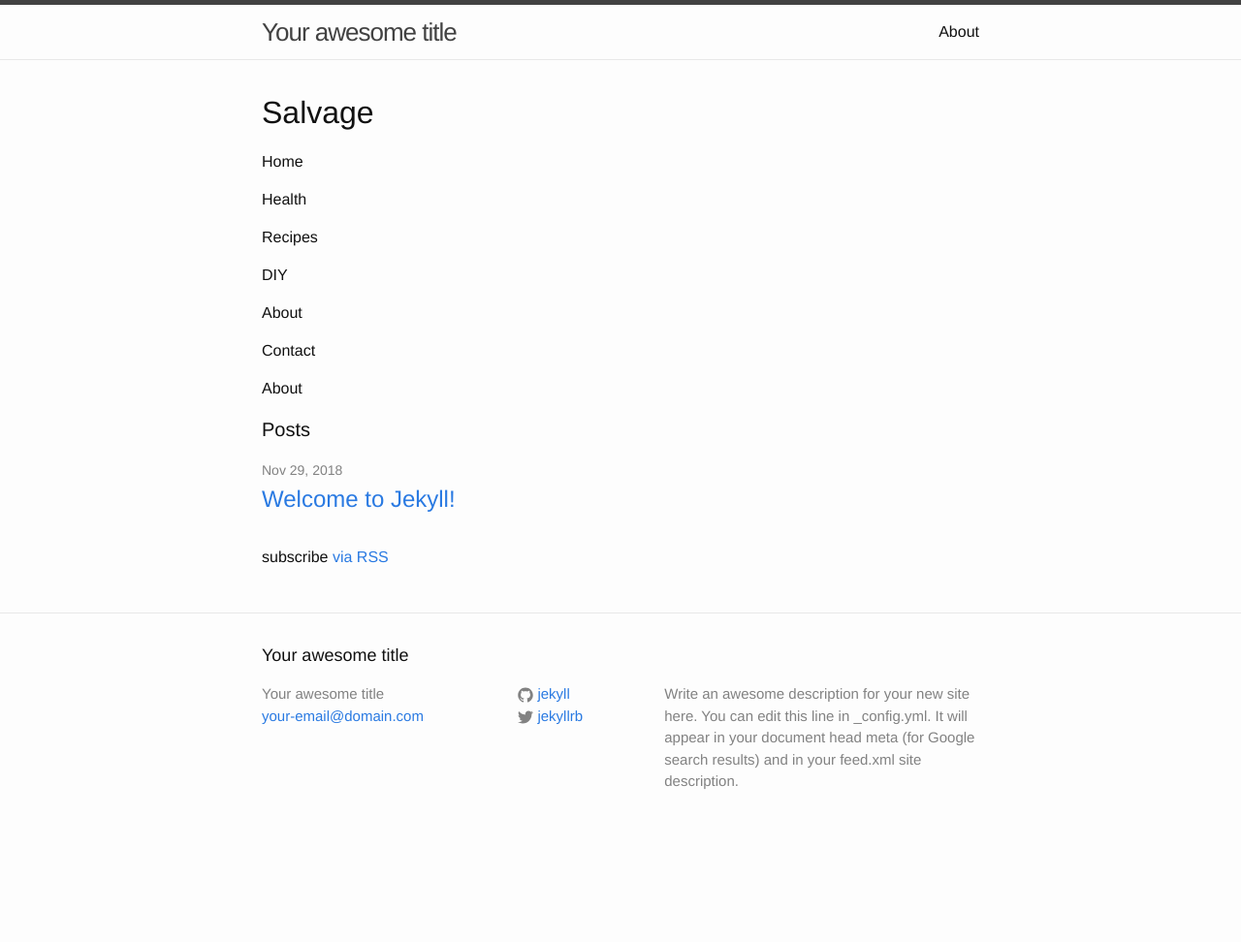
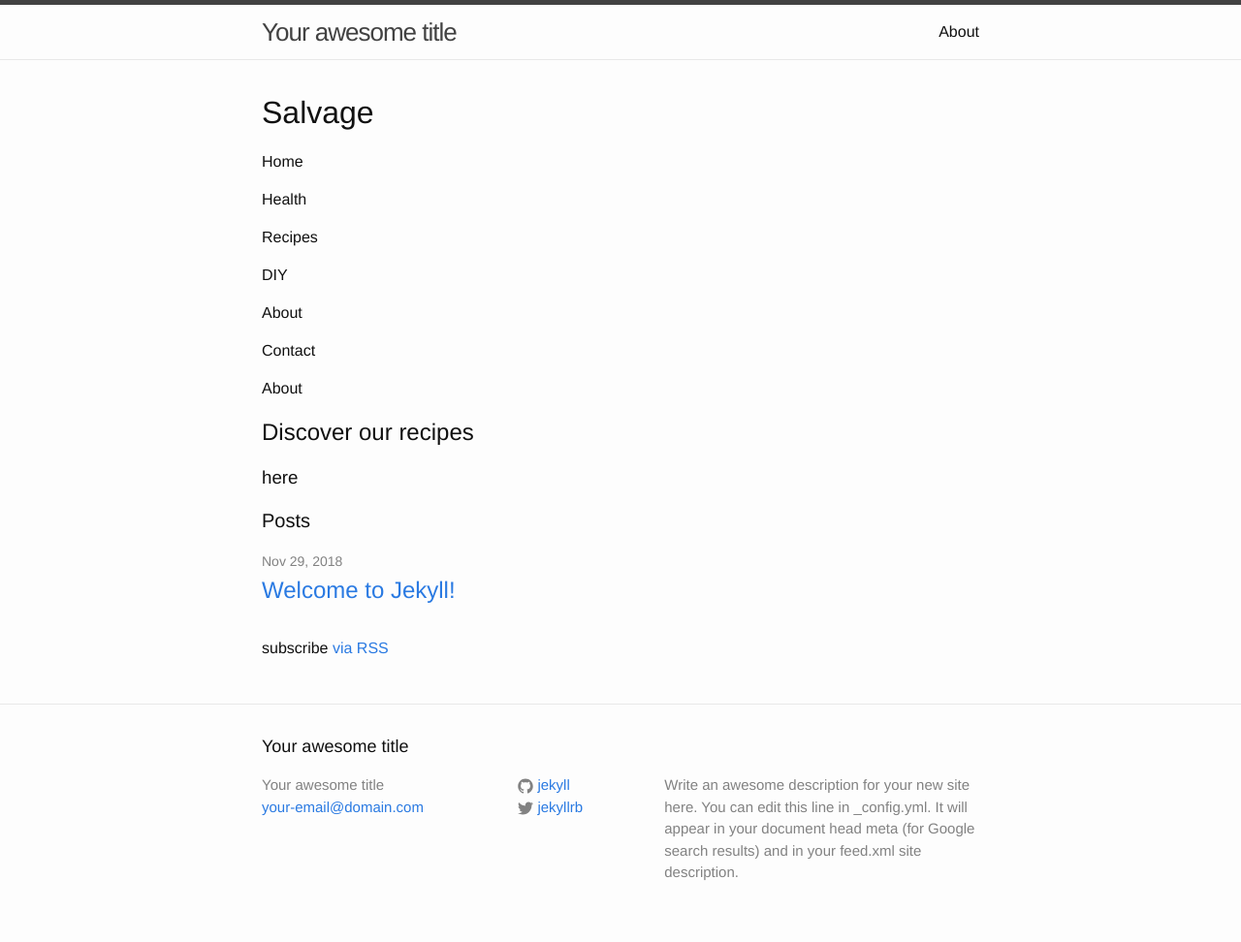
Before and after one commit to chrisshaw96/Salvage.hjh, a Jekyll site: the page built from index.html, in a window 1280 px wide. Shown: the whole page at 97% size. Built offline with Jekyll 4.4.1, drawn with Linux system fonts in a browser that asks for light colours; before the commit the page ends 900 px from its top, so only the background shows below that.

Commit message:
Update index.html

```diff
--- a/index.html
+++ b/index.html
@@ -17,9 +17,15 @@ layout: default
         <p>About</p>
       </nav>
       </div>
-
     </header>
-
+    <header class="jumbotron">
+    <div class="container">
+    <div class="row text-center">
+    <h2>Discover our recipes</h2>
+      <h3>here</h3>
+      </div>
+    </div>
+    </header>
 
   <h1 class="page-heading">Posts</h1>
 
```
